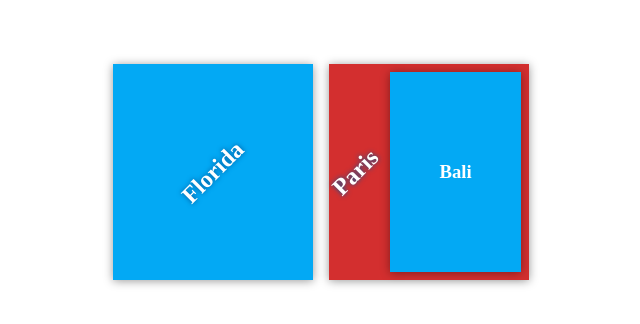
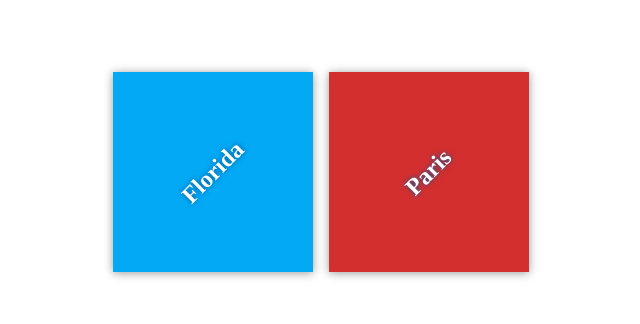
Before and after one commit to schmichi/my-travel-plans, a plain HTML site: page index.html in a window 1280 px wide. Shown: the part 228-552 px from the top of the page, without its empty margins (319-959 px from the left). Drawn offline with Linux system fonts and the light colour scheme.

Commit message:
Revert "Add destination Bali to plans"
This reverts commit 5c0bbb1a1c9f9caed02f05d918618dd710f8468c.

```diff
--- a/index.html
+++ b/index.html
@@ -16,10 +16,6 @@
 
             <div class="destination" id="paris">
                 <h2>Paris</h2>
-
-            <div class="destination" id="bali">
-                <h3> Bali</h3>
-
             </div>
         </div>
     </div>
```
